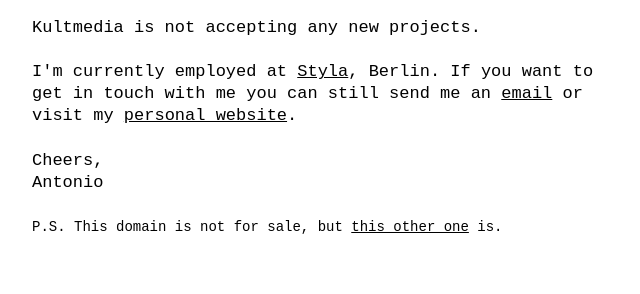
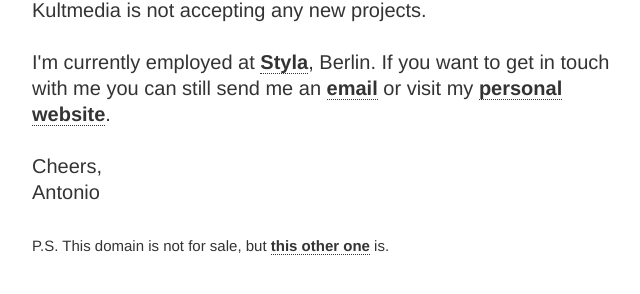
Before and after one commit to kultmedia/goodbye, a plain HTML site: page index.html in a window 1280 px wide. Shown: the part 342-636 px from the top of the page, without its empty margins (308-948 px from the left). Drawn offline with Linux system fonts and the light colour scheme.

Commit message:
changed font

```diff
--- a/index.html
+++ b/index.html
@@ -9,7 +9,7 @@
     <meta name="description" content="Kultmedia is not accepting any new projects.">
     <meta name="author" content="Kultmedia">
 
-    <link rel="stylesheet" href="styles.css?v=1.2">
+    <link rel="stylesheet" href="styles.css?v=1.3">
 
     <link rel="apple-touch-icon" sizes="180x180" href="/apple-touch-icon.png">
     <link rel="icon" type="image/png" sizes="32x32" href="/favicon-32x32.png">
--- a/styles.css
+++ b/styles.css
@@ -106,8 +106,10 @@ video {
 }
 
 p {
-    font-family: "Courier New", Courier, monospace;
-    font-size: 17px;
+    font-family: "HelveticaNeue-Light", "Helvetica Neue Light", "Helvetica Neue", Helvetica, Arial, "Lucida Grande", sans-serif;
+    font-weight: 400;
+    color: #000c;
+    font-size: 20px;
     line-height: 1.3em;
     margin-top: 20px;
     text-rendering: optimizeLegibility;
@@ -115,11 +117,14 @@ p {
 }
 
 span.smallText {
-    font-size: 14px;
+    font-size: 15px;
 }
 
 a {
-    color: #000;
+    color: #000c;
+    font-weight: 600;
+    text-decoration: none;
+    border-bottom: 1px dotted #000c;
 }
 
 /* Mobile Specific */
```
